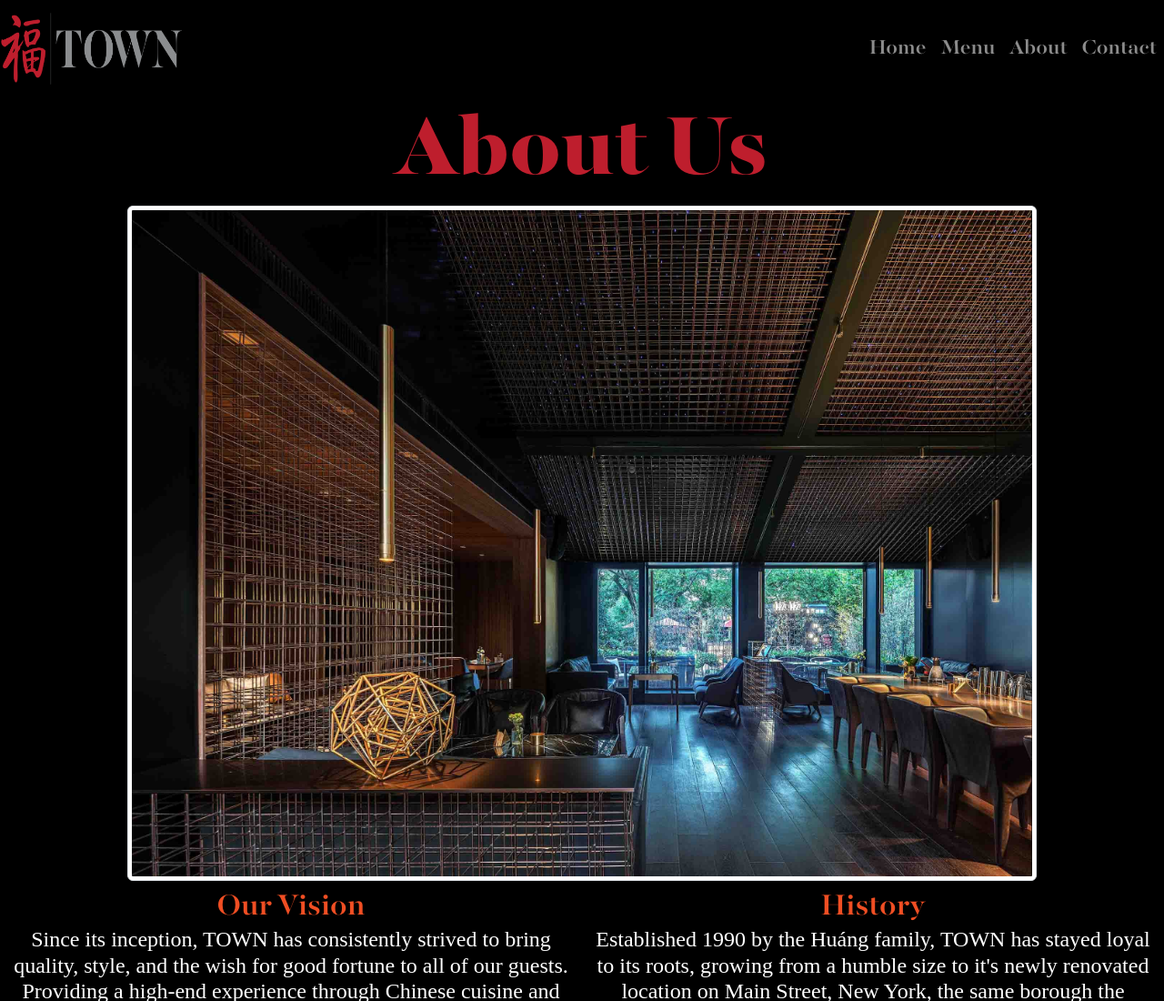
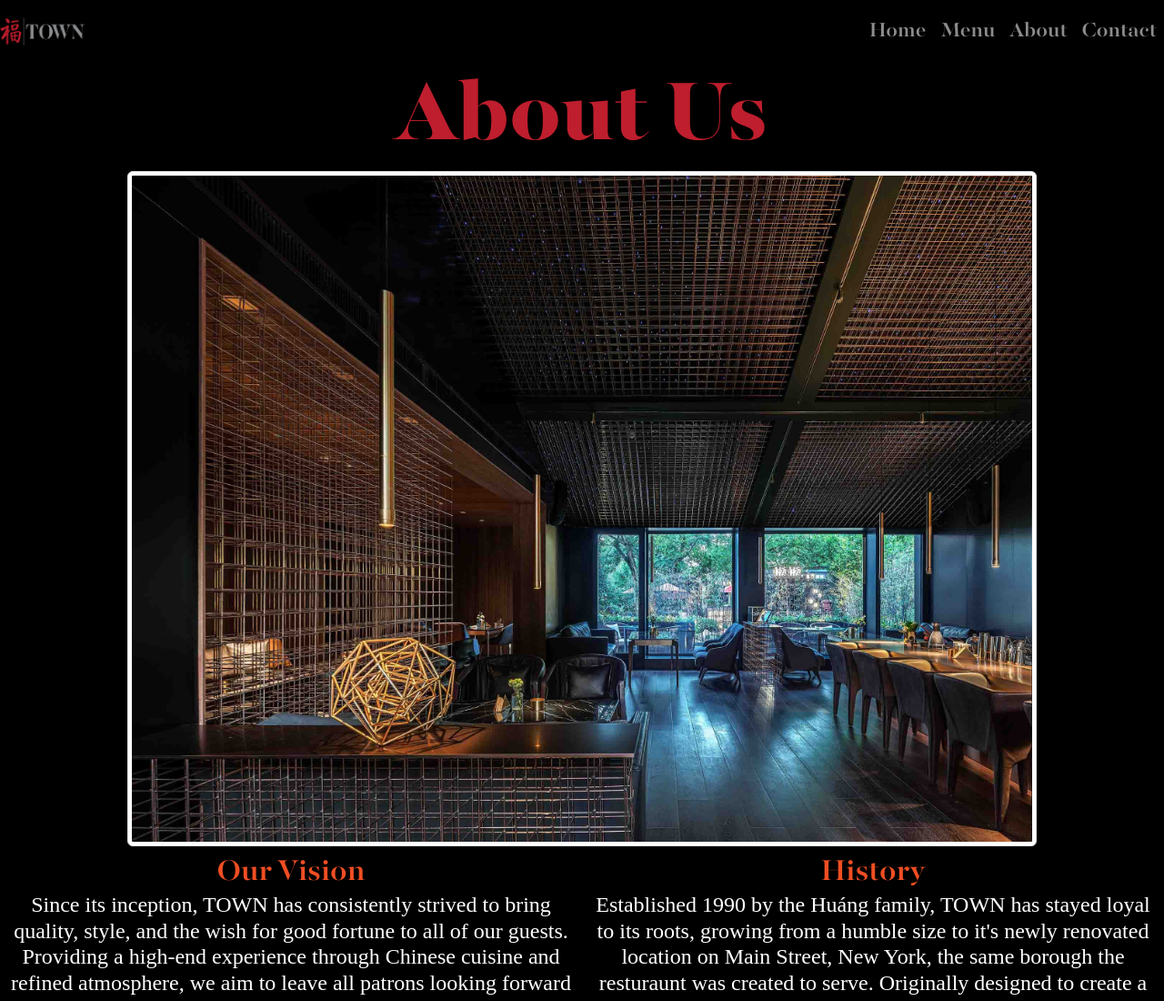
Before and after one commit to N970-US/TOWN, a plain HTML site: page about.html in a window 1280 px wide. Shown: the top 1100 px of the page at 91% size. Drawn offline with nearby package versions, Linux system fonts and the light colour scheme; a web font is replaced by a local one.

Commit message:
Favicon and Logo adjustments

```diff
--- a/about.html
+++ b/about.html
@@ -20,7 +20,7 @@
     <header>
         <nav class="navbar navbar-expand-sm navbar-dark ">
             <a class="navbar-brand" href="index.html">
-                <img src="./images/town_logo.png" width="200" height="80" alt="A picture of the TOWN Restaurant logo">
+                <img src="./images/town_logo.png" width="10%" alt="A picture of the TOWN Restaurant logo">
             </a>
             <button class="navbar-toggler" type="button" data-bs-toggle="collapse" data-bs-target="#navbarNav" aria-controls="navbarNav" aria-expanded="false" aria-label="Toggle navigation">
                 <span class="navbar-toggler-icon"></span>
--- a/index.html
+++ b/index.html
@@ -7,10 +7,10 @@
     <meta name="description" content="TOWN is the primier authentic Chinese Food restaurant in the New York area, proudly serving and providing a fine dining experience for over 20 years.">
     <meta name="keywords" content="Chinese Cuisine, New York, food, Chinese recipes, menus, location, luxury, authentic, live music, dinner, New York restaurant, Town restaurant, ethnic cuisine, ethnic, Chinese">
     <meta name="author" content="Camdyn Bacon">
-    <link rel="apple-touch-icon" sizes="180x180" href="/apple-touch-icon.png">
-    <link rel="icon" type="image/png" sizes="32x32" href="/favicon-32x32.png">
-    <link rel="icon" type="image/png" sizes="16x16" href="/favicon-16x16.png">
-    <link rel="manifest" href="/site.webmanifest">
+    <link rel="apple-touch-icon" sizes="180x180" href="./apple-touch-icon.png">
+    <link rel="icon" type="image/png" sizes="32x32" href="./favicon-32x32.png">
+    <link rel="icon" type="image/png" sizes="16x16" href="./favicon-16x16.png">
+    <link rel="manifest" href="./site.webmanifest">
     <link rel="stylesheet" href="https://use.typekit.net/eco5gvv.css">
     <link href="https://cdn.jsdelivr.net/npm/bootstrap@5.3.0/dist/css/bootstrap.min.css" rel="stylesheet" integrity="sha384-9ndCyUaIbzAi2FUVXJi0CjmCapSmO7SnpJef0486qhLnuZ2cdeRhO02iuK6FUUVM" crossorigin="anonymous">
     <link rel="stylesheet" type="text/css" href="css/stylesheet.css">
@@ -21,7 +21,7 @@
     <header>
         <nav class="navbar navbar-expand-sm navbar-dark ">
             <a class="navbar-brand" href="index.html">
-                <img src="./images/town_logo.png" width="200" height="80" alt="A picture of the TOWN Restaurant logo">
+                <img src="./images/town_logo.png" width="10%" alt="A picture of the TOWN Restaurant logo">
             </a>
             <button class="navbar-toggler" type="button" data-bs-toggle="collapse" data-bs-target="#navbarNav" aria-controls="navbarNav" aria-expanded="false" aria-label="Toggle navigation">
                 <span class="navbar-toggler-icon"></span>
```
Also changed, not shown: contact.html (+1 -1 lines), menu.html (+4 -4 lines).
